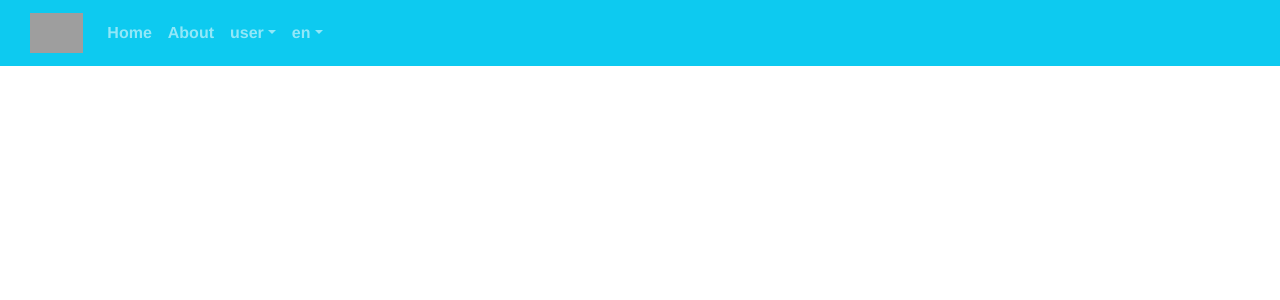
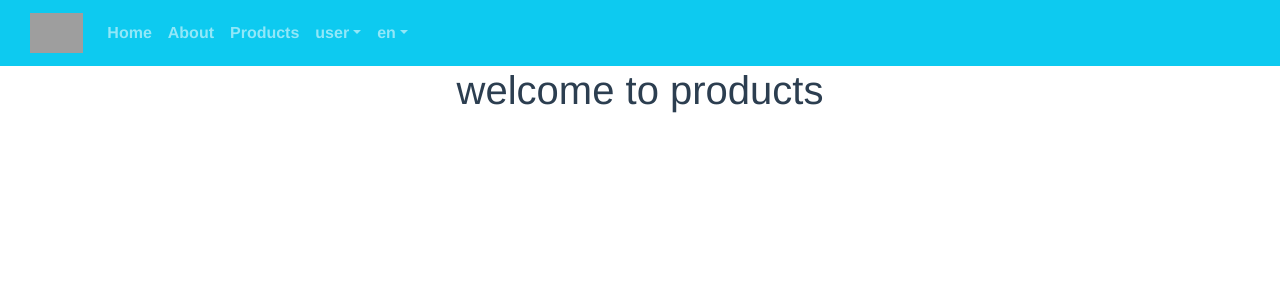
Before and after one commit to serety95/prexle-dashboard, a Vue app: page /#/products in a window 1280 px wide. Shown: the top 300 px of the page. Built offline with nearby package versions, Linux system fonts and the light colour scheme; grey boxes are pictures that could not be loaded.

Commit message:
adding products

```diff
--- a/src/components/HeaderComponent.vue
+++ b/src/components/HeaderComponent.vue
@@ -8,7 +8,7 @@
       <b-navbar-nav>
         <b-nav-item to="/">Home</b-nav-item>
         <b-nav-item to="/about">About</b-nav-item>
-
+        <b-nav-item to="/products">Products</b-nav-item>
       </b-navbar-nav>
       <b-navbar-nav class="ml-0">
         <b-nav-item-dropdown :text="user==null?'user':user">
--- a/src/router/index.js
+++ b/src/router/index.js
@@ -2,6 +2,7 @@ import Vue from 'vue'
 import VueRouter from 'vue-router'
 import HomeView from '../views/HomeView.vue'
 import LoginView from '../views/LoginView.vue'
+import ProductsView from '../views/ProductsView.vue'
 Vue.use(VueRouter)
 
 const routes = [
@@ -12,8 +13,13 @@ const routes = [
   },
   {
     path: '/login',
-    name: 'Login',
+    name: 'login',
     component: LoginView
+  },
+  {
+    path: '/products',
+    name: 'products',
+    component: ProductsView
   },
   {
     path: '/about',
--- /dev/null
+++ b/src/views/ProductsView.vue
@@ -0,0 +1,12 @@
+<template>
+  <div class="products"><h1>welcome to products</h1></div>
+</template>
+
+<script>
+// @ is an alias to /src
+
+export default {
+  name: "ProductsView",
+  components: {},
+};
+</script>
```
